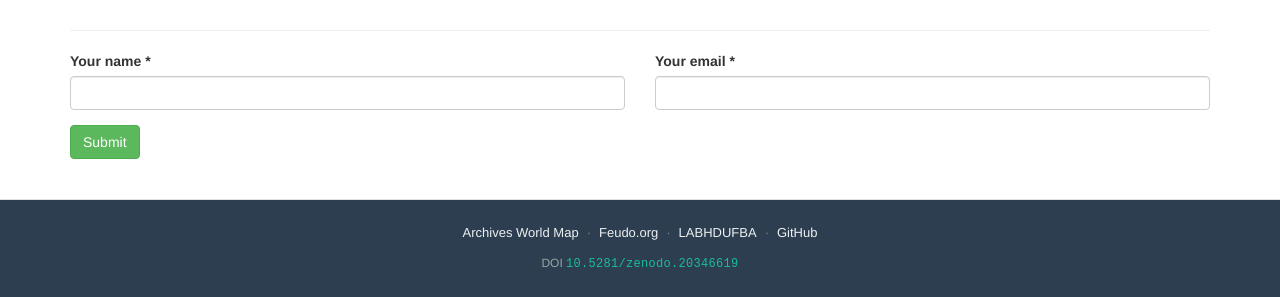
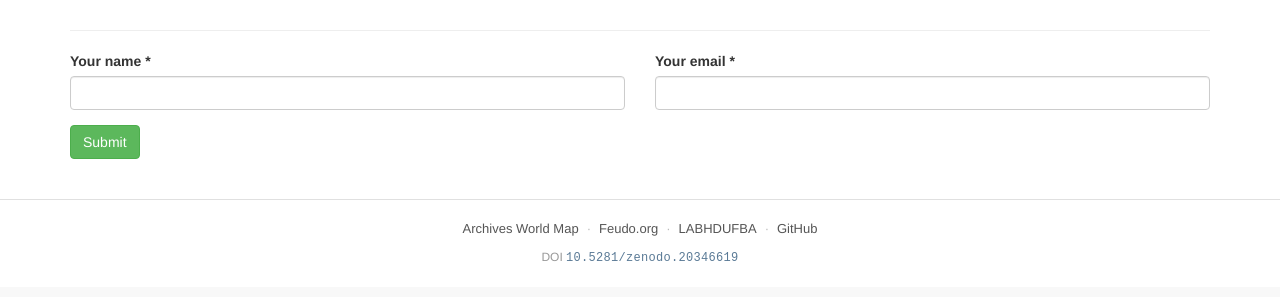
Before and after one commit to rsandrade/archives-worldmap, a Flask app: page /add in a window 1280 px wide. Shown: the part 929-1226 px from the top of the page. After the commit the page ends 1190 px from the top, so only its background shows below. Run offline with Flask 3, Linux system fonts and the light colour scheme; parts of the project's set-up code (start-up, migrations or seed data) failed here and were passed over; some libraries are stand-ins or nearby versions.

Commit message:
fix: change footer to light theme matching the site
Dark background removed, now uses light colors:
- No background color (inherits white page)
- Links in #555, hover #2c3e50
- DOI link in muted blue #5a7a96, hover #2c5f8a
- Separators in light gray #bbb

```diff
--- a/app/static/css/style.css
+++ b/app/static/css/style.css
@@ -82,22 +82,21 @@
 /* ── Footer ── */
 .site-footer {
     margin-top: 40px;
-    padding: 24px 0;
+    padding: 20px 0;
     border-top: 1px solid #e0e0e0;
-    background: #2c3e50;
-    color: #bdc3c7;
     font-size: 13px;
+    color: #777;
 }
 
 .site-footer a {
-    color: #ecf0f1;
+    color: #555;
     text-decoration: none;
     transition: color 0.2s;
 }
 
 .site-footer a:hover,
 .site-footer a:focus {
-    color: #3498db;
+    color: #2c3e50;
 }
 
 .footer-links {
@@ -105,13 +104,13 @@
     flex-wrap: wrap;
     justify-content: center;
     gap: 8px;
-    margin-bottom: 12px;
+    margin-bottom: 10px;
 }
 
 .footer-links a::after {
     content: "·";
     margin-left: 8px;
-    color: #7f8c8d;
+    color: #bbb;
 }
 
 .footer-links a:last-child::after {
@@ -121,15 +120,15 @@
 .footer-doi {
     text-align: center;
     font-size: 12px;
-    color: #95a5a6;
+    color: #999;
 }
 
 .footer-doi a {
     font-family: "Courier New", Courier, monospace;
     letter-spacing: 0.3px;
-    color: #1abc9c;
+    color: #5a7a96;
 }
 
 .footer-doi a:hover {
-    color: #16a085;
+    color: #2c5f8a;
 }
```
